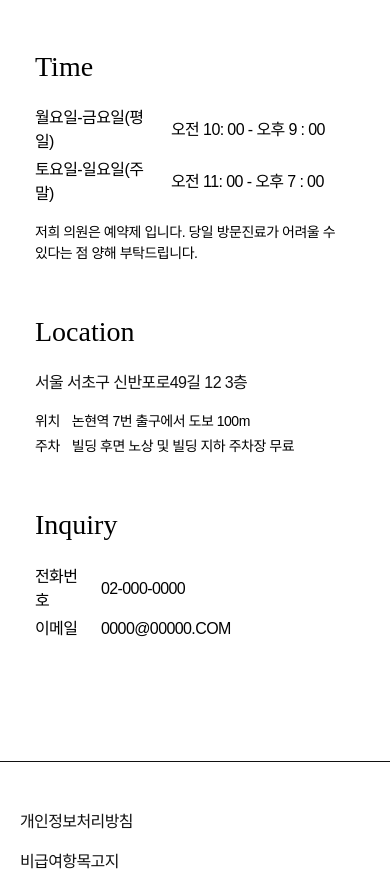
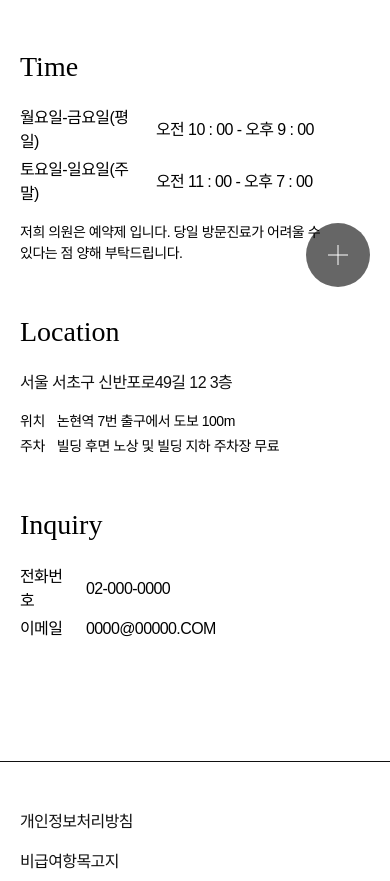
Before and after one commit to ans1004/liora_clinic, a PHP site: page /location.html in a window 390 px wide. Shown: the part 537-1418 px from the top of the page. Run offline with PHP 8.4, Linux system fonts and the light colour scheme; some web fonts are replaced.

Commit message:
모바일 UI 개선 및 버그 수정
- 모바일 햄버거 버튼 색상 변경 (About 페이지 제외 검정색)
- Notice 모바일 검색 입력 필드 반응형 개선
- 시그니처 패키지 모바일 본문 텍스트 <br> 제거 및 hero 텍스트 가운데 정렬
- FAQ 아코디언 화살표 버튼 위치 고정 및 모바일 패딩 조정
- Floating 버튼 모바일 표시 및 크기 조정

```diff
--- a/css/components.css
+++ b/css/components.css
@@ -844,12 +844,18 @@
     .hamburger-line {
         width: 20px;
         height: 1.3px; /* 굵기 얇게 (2px → 1px) */
-        background-color: #111111;
+        background-color: #111111; /* 기본 상태: 검정색 (About 페이지 제외) */
         transition: all 0.3s ease;
         display: block;
         position: absolute;
         left: 50%;
         margin-left: -10px;
+    }
+
+    /* 스크롤 시에도 검정색 유지 */
+    .navbar.scrolled .hamburger-line,
+    .navbar:hover .hamburger-line {
+        background-color: #111111;
     }
 
     .hamburger-line:nth-child(1) {
--- a/css/faq.css
+++ b/css/faq.css
@@ -178,6 +178,7 @@
     align-items: flex-start; /* 텍스트는 상단 정렬 */
     gap: 0;
     min-height: 62px; /* 피그마 기준: 닫힌 상태 container height */
+    position: relative; /* 버튼 절대 위치 기준 */
 }
 
 .faq-accordion-text-block {
@@ -227,8 +228,11 @@
     justify-content: center;
     flex-shrink: 0;
     padding: 0;
-    margin-left: auto; /* 오른쪽 정렬 */
-    align-self: center; /* 상하 중앙 정렬 */
+    position: absolute; /* 절대 위치로 고정 */
+    right: 20px; /* 오른쪽 패딩과 동일 */
+    top: calc(32px + (62px / 2)); /* 닫힌 상태의 center 위치 고정 (상단 패딩 + min-height의 중간) */
+    transform: translateY(-50%); /* 정확한 중앙 정렬 */
+    margin: 0; /* 마진 제거 */
 }
 
 .faq-accordion-icon {
@@ -338,7 +342,7 @@
     }
 
     .faq-accordion-container {
-        padding: 20px 20px; /* 모바일에서 안쪽 패딩 20px */
+        padding: 32px 20px; /* 모바일에서 안쪽 패딩 위아래 32px, 좌우 20px */
     }
 
     /* .faq-accordion-question, .faq-accordion-answer는 text-styles.css의 liora-body-2 클래스 사용 (모바일: 14px) */
--- a/css/home.css
+++ b/css/home.css
@@ -776,7 +776,7 @@ button {
     }
 
     .navbar-container {
-        padding: 0 16px;
+        padding: 0 20px;
     }
 
     .navbar-top {
@@ -788,7 +788,7 @@ button {
     }
 
     .menu {
-        gap: 16px;
+        gap: 20px;
     }
 
 
@@ -798,14 +798,14 @@ button {
     }
 
     .hero-text {
-        left: 16px;
-        right: 16px;
+        left: 20px;
+        right: 20px;
         padding-bottom: 88px;
     }
 
     .floating-section {
-        left: 16px;
-        right: 16px;
+        left: 20px;
+        right: 20px;
         bottom: 24px;
         flex-direction: column;
         gap: 16px;
@@ -813,15 +813,17 @@ button {
     }
 
     .floating-button {
-        width: 48px;
-        height: 48px;
-        font-size: 24px;
+        width: 64px; /* 모바일에서 데스크탑과 동일한 크기 */
+        height: 64px; /* 모바일에서 데스크탑과 동일한 크기 */
         right: 20px; /* 모바일에서 오른쪽에서 20px 왼쪽으로 고정 */
         bottom: 20px; /* Home 페이지는 20px 유지 */
+        display: flex !important; /* 모바일에서 보이도록 명시 */
+        position: fixed !important; /* 모바일에서 고정 위치 유지 */
+        z-index: 1001 !important; /* 모바일에서도 최상위 레이어에 표시 */
     }
 
     .brand-essence {
-        padding: 100px 16px;
+        padding: 100px 20px;
     }
 
     .brand-essence-shape {
@@ -890,11 +892,11 @@ button {
     }
 
     .our-solution {
-        padding: 40px 0 40px 16px; /* 위 40px, 오른쪽 0px, 아래 40px, 왼쪽 16px */
+        padding: 40px 0 40px 20px; /* 위 40px, 오른쪽 0px, 아래 40px, 왼쪽 16px */
     }
 
     .our-solution.reversed {
-        padding: 40px 16px 40px 0; /* 위 40px, 오른쪽 16px, 아래 40px, 왼쪽 0px */
+        padding: 40px 20px 40px 0; /* 위 40px, 오른쪽 16px, 아래 40px, 왼쪽 0px */
     }
 
     .our-solution-title {
--- a/css/location.css
+++ b/css/location.css
@@ -41,7 +41,7 @@
     max-width: 1360px;
     margin: 0 auto 80px auto;
     width: 100%;
-    height: 480px;
+    height: 100%;
     overflow: hidden;
 }
 
@@ -307,8 +307,8 @@
     /* Text Block - Figma 기준 */
     .location-text-block {
         width: 100%;
-        max-width: 320px; /* Figma 기준 너비 */
-        margin: 0 auto;
+        max-width: 100%; /* 전체 너비 사용 */
+        margin: 0; /* 가운데 정렬 제거, 왼쪽 정렬 */
         gap: 48px; /* 섹션 간 간격: Time → Location 28px, Location → Inquiry 28px */
     }
 
@@ -316,7 +316,23 @@
     .location-section-title {
         margin-bottom: 20px; /* Figma 기준 타이틀과 콘텐츠 사이 간격 */
         width: auto;
-        text-align: left; /* Figma에서 left 정렬 */
+        text-align: left !important; /* Figma에서 left 정렬 */
+    }
+
+    /* 모든 텍스트 요소 왼쪽 정렬 */
+    .location-time-content,
+    .location-address-content,
+    .location-inquiry-content {
+        text-align: left !important;
+    }
+
+    .location-time-content p,
+    .location-address-content p,
+    .location-inquiry-content p,
+    .location-time-item p,
+    .location-address-item p,
+    .location-inquiry-item p {
+        text-align: left !important;
     }
 
     /* Time Section - Figma 기준 */
--- a/css/notice.css
+++ b/css/notice.css
@@ -331,12 +331,12 @@
     }
 
     .notice-search-wrapper {
-        width: 224px; /* 모바일에서 오른쪽 검색 영역 너비 224px */
+        flex: 1; /* 남은 공간을 모두 차지하도록 설정 */
+        min-width: 224px; /* 최소 너비 224px 유지 */
         height: 48px; /* 모바일에서 높이 48px */
         border: none; /* 테두리 제거 */
         border-radius: 0; /* 모서리 둥글게 하지 않음 */
         margin: 0; /* 마진 제거 */
-        flex-shrink: 0; /* 축소 방지 */
     }
 
     .notice-search-input {
--- a/css/signature-package.css
+++ b/css/signature-package.css
@@ -466,6 +466,15 @@
         align-items: center; /* 가운데 정렬 */
     }
 
+    /* 모바일에서 hero 텍스트 가운데 정렬 */
+    .signature-package-hero-title {
+        text-align: center !important;
+    }
+
+    .signature-package-hero-subtitle {
+        text-align: center !important;
+    }
+
     .signature-package-hero-icon.hero-icon {
         position: absolute;
         left: 50%;
@@ -647,6 +656,15 @@
     .signature-package-point-card-title {
         margin-bottom: 0; /* 기본 4px에서 0으로 줄임 */
     }
+
+    /* 모바일에서 #1_intro와 #3_Point Signature 본문 텍스트의 <br> 태그 숨기기 */
+    .signature-package-intro-text br {
+        display: none;
+    }
+
+    .signature-package-point-card-text p br {
+        display: none;
+    }
 }
 
 /* 데스크톱에서 모바일 텍스트 숨기고 데스크톱 텍스트 표시 */
--- a/location.html
+++ b/location.html
@@ -57,7 +57,7 @@
                             <p class="liora-body-2 liora-mobile-body-2">월요일-금요일(평일)</p>
                         </div>
                         <div class="location-time-item">
-                            <p class="liora-body-2 liora-mobile-body-2">오전 10: 00 - 오후 9 : 00</p>
+                            <p class="liora-body-2 liora-mobile-body-2">오전 10 : 00 - 오후 9 : 00</p>
                         </div>
                     </div>
                     <div class="location-time-row">
@@ -65,7 +65,7 @@
                             <p class="liora-body-2 liora-mobile-body-2">토요일-일요일(주말)</p>
                         </div>
                         <div class="location-time-item">
-                            <p class="liora-body-2 liora-mobile-body-2">오전 11: 00 - 오후 7 : 00</p>
+                            <p class="liora-body-2 liora-mobile-body-2">오전 11 : 00 - 오후 7 : 00</p>
                         </div>
                     </div>
                     <div class="location-time-notice">
```
Also changed, not shown: css/about.css (+30 -6 lines), data/faq.json (line endings or trailing spaces).
